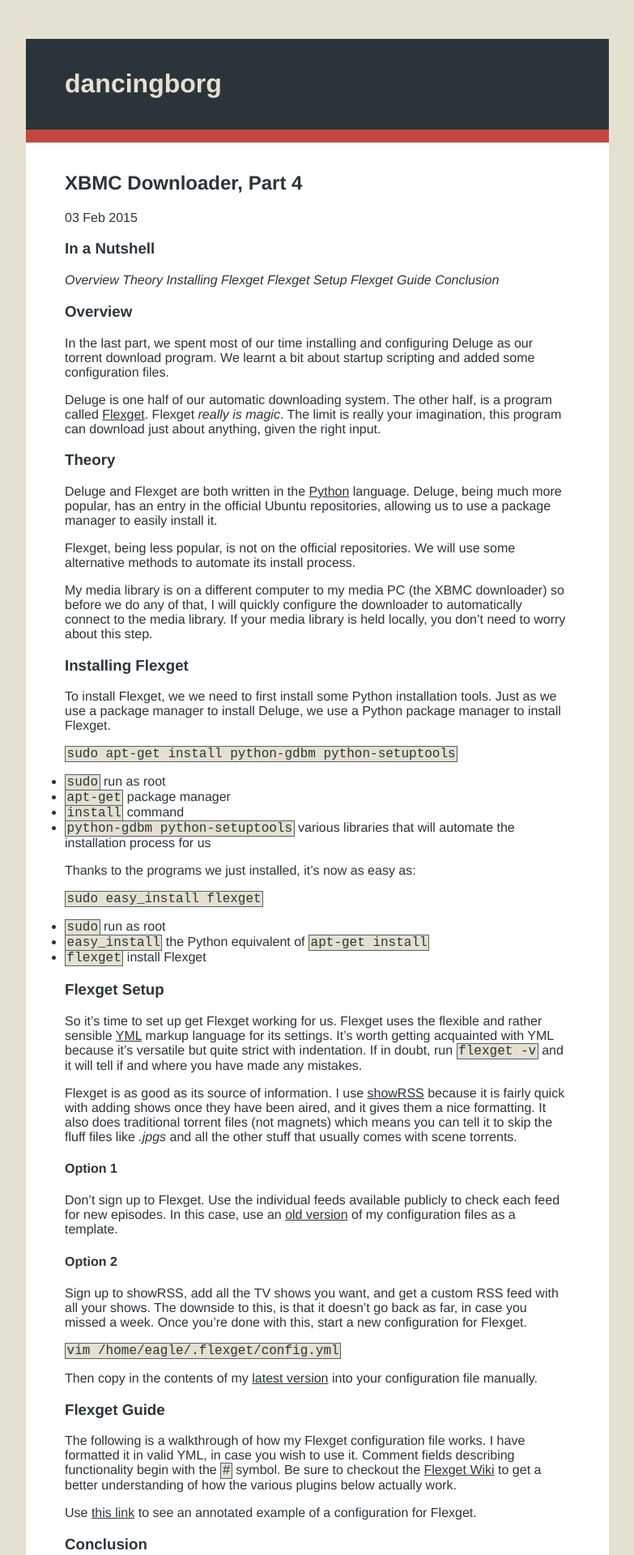
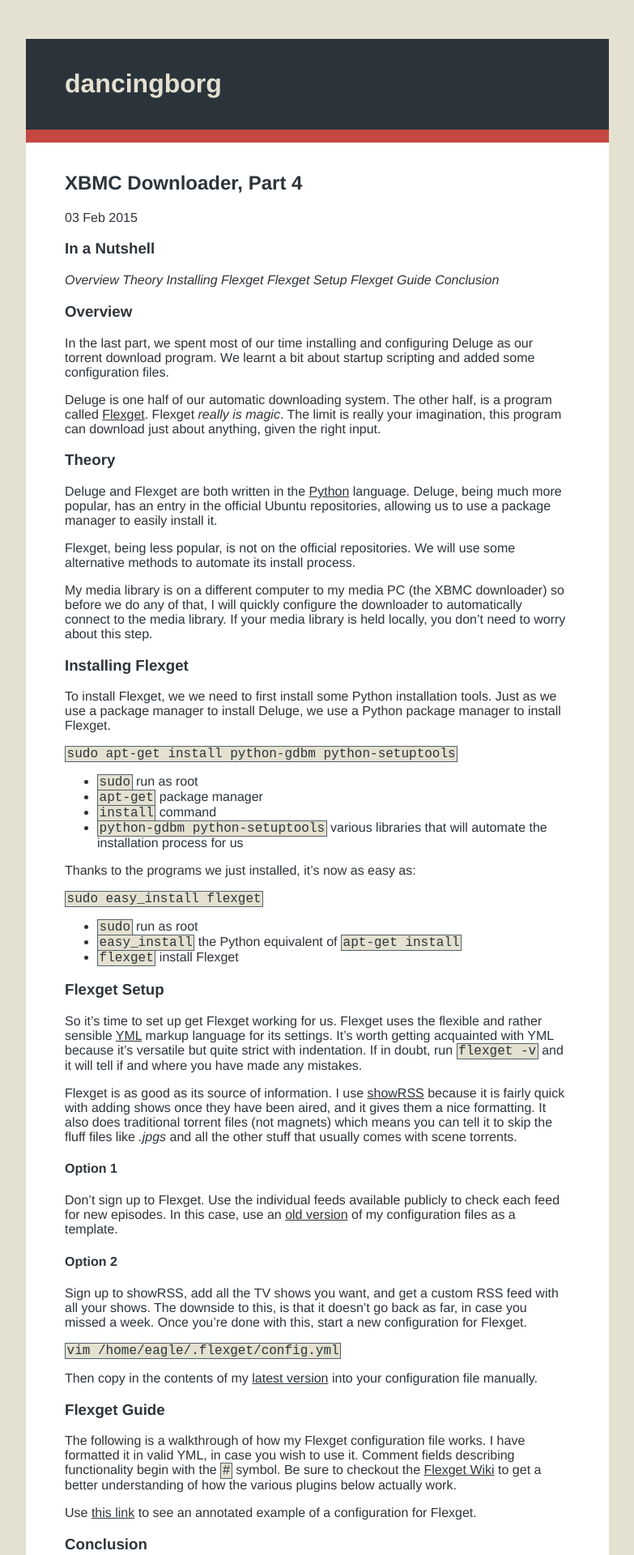
Before and after one commit to andre-abadi/andre-abadi.github.io, a Jekyll site: the page built from _posts/2015-02-03-xbmc-downloader-4.md, in a window 1280 px wide. Shown: the top 1920 px of the page at 81% size, without its empty margins (248-1031 px from the left). Built offline with Jekyll 4.4.1, drawn with Linux system fonts in a browser that asks for light colours; Markdown is read by kramdown in place of the engine named in the settings.

Commit message:
rem webkit padding

```diff
--- a/css/main.css
+++ b/css/main.css
@@ -75,10 +75,6 @@
   word-wrap:break-word;
 }
 
-ul {
-  -webkit-padding-start: 0px;
-}
-
 @media all and (min-device-width: 320px) {
 
   p img {
```
